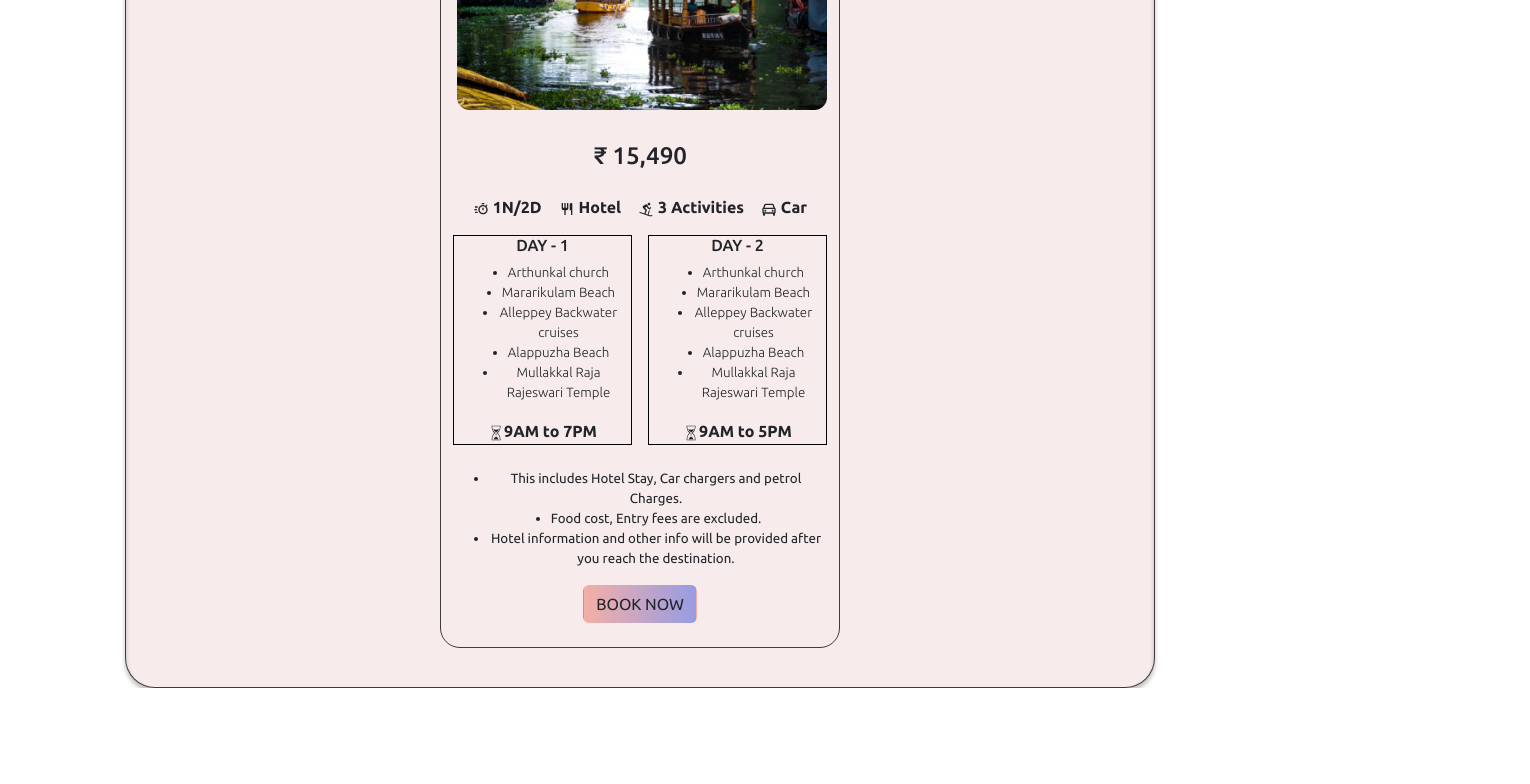
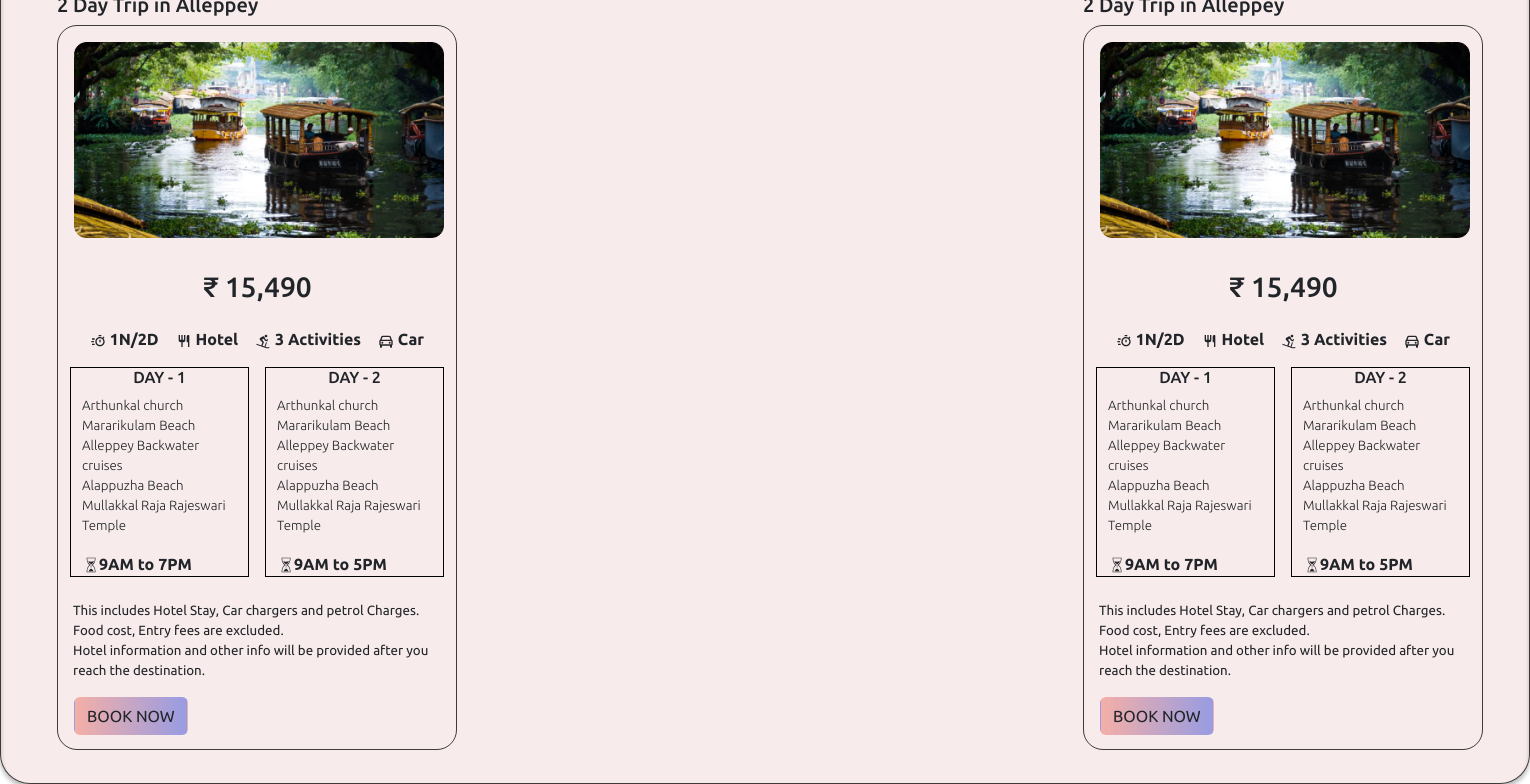
Before and after one commit to VOID0304/voidTravels, a React (Create React App) app in the folder client/: page /#/makemyplan in a window 1280 px wide. Shown: the part 257-1041 px from the top of the page, 1530 px wide, since content can reach past the window. Before the commit the page ends 945 px from the top, so only its background shows below. Built offline with nearby package versions, Linux system fonts and the light colour scheme.

Commit message:
makemyplan

```diff
--- a/client/src/index.css
+++ b/client/src/index.css
@@ -105,7 +105,7 @@ li{
     text-decoration: none;
 }
 .makebox{
-    width: 1030px;
+    width: 1530px;
     height: 945px;
     border-radius: 30px;
     border: 1px solid rgba(0, 0, 0, 0.75);
@@ -113,7 +113,7 @@ li{
     box-shadow: 0px 4px 4px 0px rgba(0, 0, 0, 0.25), 0px 4px 4px 0px rgba(0, 0, 0, 0.25) inset;
 }
 .insidebox{
-    height: 750px;
+    height: 725px;
     width: 400px;
     border-radius: 20px;
     border: 1px solid rgba(0, 0, 0, 0.75);
@@ -131,12 +131,19 @@ img{
 
 .text{
     font-size: smaller;
+    list-style-type: none;
+    display: inline-block;
+    margin-left: -33px;
 }
 
 button{
     border-radius: 10px;
     border: 1px solid black;
     background: var(--lineargradient);
+}
+.mmpimg{
+    width: 5000px;
+
 }
 #a{
     text-decoration: none;
--- a/client/src/screens/MakeMyPlan/makeMyPlan.js
+++ b/client/src/screens/MakeMyPlan/makeMyPlan.js
@@ -3,19 +3,24 @@ import allepey from "../../assets/images/allepey.png";
 import { BiTimer,BiRestaurant,BiCar } from "react-icons/bi";
 import { MdDownhillSkiing } from "react-icons/md";
 import { GiSandsOfTime } from "react-icons/gi";
+import makemyplanimg from "../../assets/images/makemyplanimg.png";
 
 const MakemyPlan =()=>{
     return(
-        <center>
+        <section>
+            <div>
+                <img className="mmpimg" src={makemyplanimg} alt="img"></img>
+            </div>
             <div className="makebox">
                 <h4 className="pt-4 mx-4" style={{textAlign:'left'}}><b>VOID </b>made some exciting plans for you</h4>
-            <h4 className="pt-4 mx-4" style={{textAlign:'left'}}><b>Check these out...</b>❤️</h4>
-            <div>
+                <h4 className="pt-4 mx-4" style={{textAlign:'left'}}><b>Check these out...</b>❤️</h4> <br></br>
+                <div className="mx-5 row">
+                    <div className="col-sm-6 col-lg-3 p-2">
                     <h5>2 Day Trip in Alleppey</h5>
                     <div className="insidebox card">
                         <img className="m-3" src={allepey} alt="allepey"></img>
                         <div className="card-body">
-                        <h4 className="card-text">₹ 15,490</h4>
+                            <h3 className="text-center card-text">₹ 15,490</h3>
                             <div className="card-body row">
                                 <div className="d-flex justify-content-between align-items-start">
                                     <div><BiTimer/> <b>1N/2D</b></div>
@@ -26,7 +31,7 @@ const MakemyPlan =()=>{
                             </div>
                             <div className="row">
                                 <div className="columnbox col mx-2">
-                                <h6>DAY - 1</h6>
+                                    <h6 className="text-center">DAY - 1</h6>
                                     <ul className="text fw-light">
                                         <li>Arthunkal church</li>
                                         <li>Mararikulam Beach</li>
@@ -37,7 +42,57 @@ const MakemyPlan =()=>{
                                     <GiSandsOfTime/><b>9AM to 7PM</b>
                                 </div>
                                 <div className="columnbox col mx-2">
-                                <h6>DAY - 2</h6>
+                                    <h6 className="text-center">DAY - 2</h6>
+                                    <ul className="text fw-light">
+                                        <li>Arthunkal church</li>
+                                        <li>Mararikulam Beach</li>
+                                        <li>Alleppey Backwater cruises</li>
+                                        <li>Alappuzha Beach</li>
+                                        <li>Mullakkal Raja Rajeswari Temple</li>
+                                    </ul>
+                                    <GiSandsOfTime/><b>9AM to 5PM</b>
+                                </div>
+                            </div>
+                            <br></br>
+                            <div>
+                                <ul className="text">
+                                    <li>This includes Hotel Stay, Car chargers and petrol Charges.</li>
+                                    <li>Food cost, Entry fees are excluded.</li>
+                                    <li>Hotel information and other info will be provided after you reach the destination.</li>
+                                </ul>
+                            </div>
+                            <button type="submit" class="btn btn-black">BOOK NOW</button>
+                        </div>
+                    </div>
+                    </div>
+                    <div className="col-sm-6 col-lg-3 p-2 me-5 ms-auto">
+                    <h5>2 Day Trip in Alleppey</h5>
+                    <div className="insidebox card">
+                        <img className="m-3" src={allepey} alt="allepey"></img>
+                        <div className="card-body">
+                            <h3 className="text-center card-text">₹ 15,490</h3>
+                            <div className="card-body row">
+                                <div className="d-flex justify-content-between align-items-start">
+                                    <div><BiTimer/> <b>1N/2D</b></div>
+                                    <div><BiRestaurant/> <b>Hotel</b></div>
+                                    <div><MdDownhillSkiing/> <b>3 Activities</b></div>
+                                    <div><BiCar/> <b>Car</b></div>
+                                </div>
+                            </div>
+                            <div className="row">
+                                <div className="columnbox col mx-2">
+                                    <h6 className="text-center">DAY - 1</h6>
+                                    <ul className="text fw-light">
+                                        <li>Arthunkal church</li>
+                                        <li>Mararikulam Beach</li>
+                                        <li>Alleppey Backwater cruises</li>
+                                        <li>Alappuzha Beach</li>
+                                        <li>Mullakkal Raja Rajeswari Temple</li>
+                                    </ul>
+                                    <GiSandsOfTime/><b>9AM to 7PM</b>
+                                </div>
+                                <div className="columnbox col mx-2">
+                                    <h6 className="text-center">DAY - 2</h6>
                                     <ul className="text fw-light">
                                         <li>Arthunkal church</li>
                                         <li>Mararikulam Beach</li>
@@ -61,7 +116,8 @@ const MakemyPlan =()=>{
                     </div>
                     </div>
                 </div>
-        </center>
+            </div>
+        </section>
     );
 }
 
```
Also changed, not shown: client/src/assets/images/makemyplanimg.png (added). Lines whose indentation alone changed are shown as unchanged.
